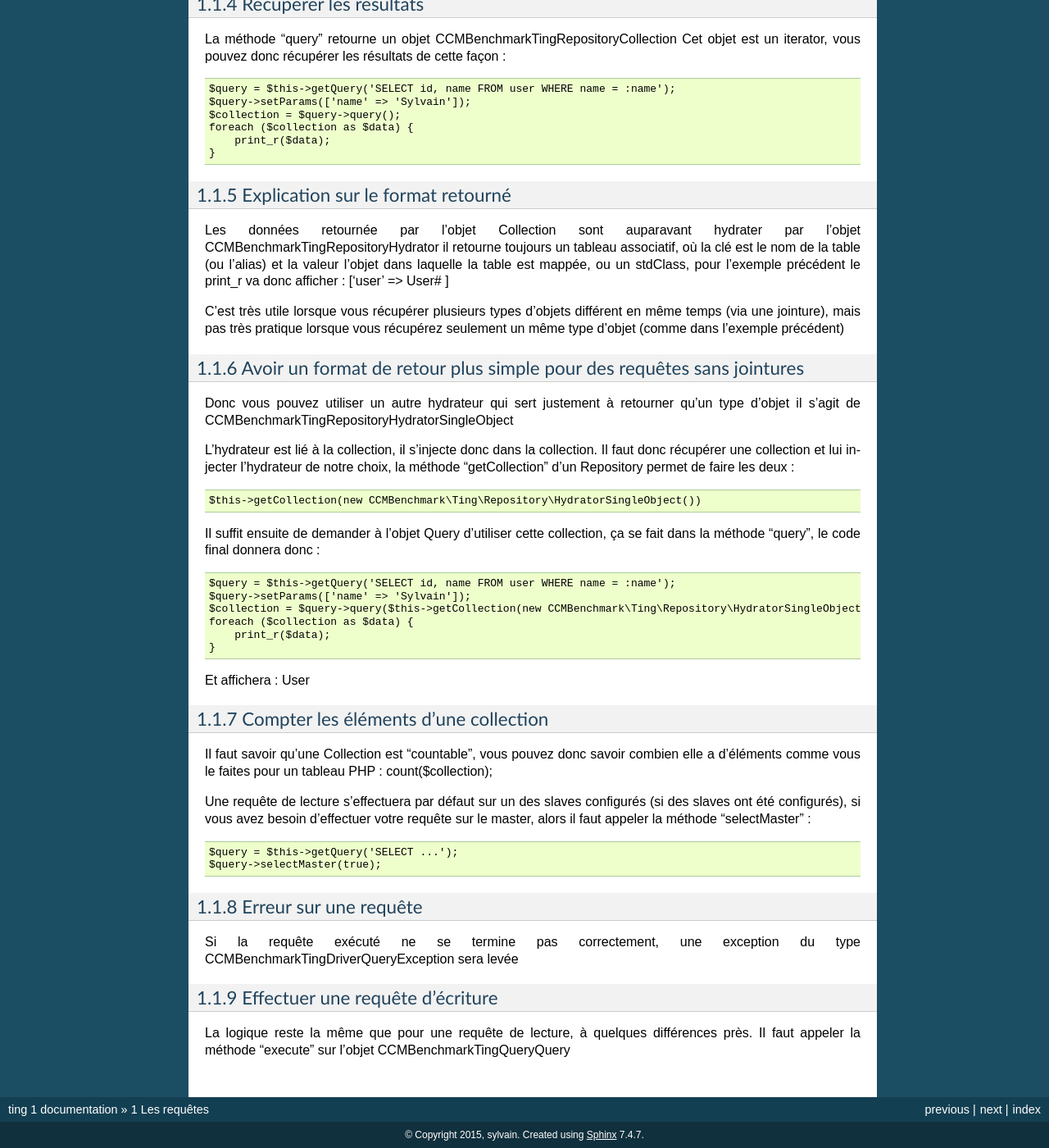
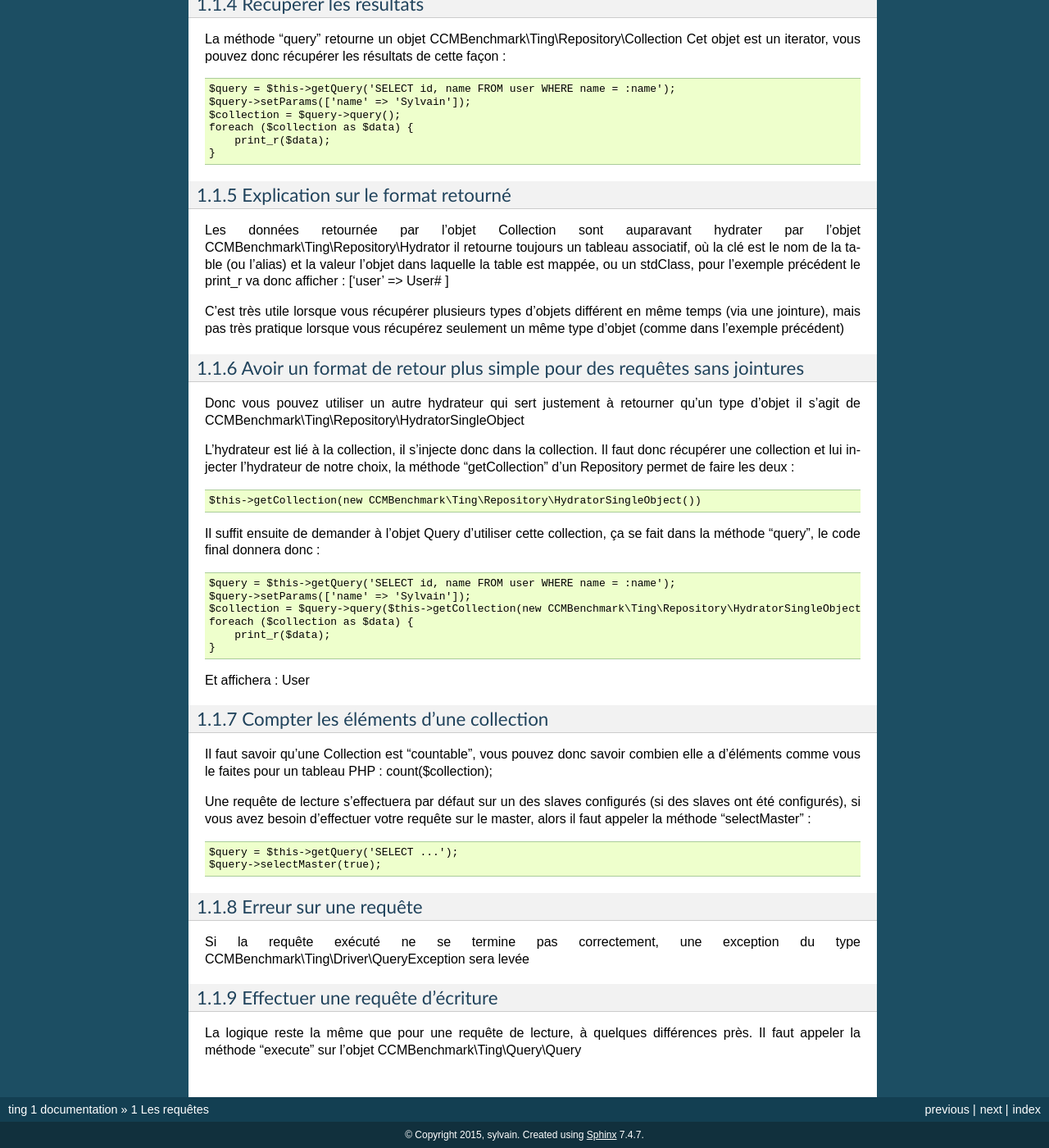
Before and after one commit to ccmbenchmark/ting_documentation, a Sphinx documentation site: the page built from app/Resources/doc/fr/source/query.rst, in a window 1280 px wide and 1400 px high, scrolled down 780 px. Shown: the whole window at 82% size. Built offline with Sphinx 7.4.7, drawn with Linux system fonts in a browser that asks for light colours; some of the changed text lies outside the part shown.

Commit message:
Correction sur les \

```diff
--- a/app/Resources/doc/fr/source/query.rst
+++ b/app/Resources/doc/fr/source/query.rst
@@ -12,7 +12,7 @@ Effectuer une requête de lecture
 
 L'objet Query
 ~~~~~~~~~~~~~
-Une requête s'effectue en récupérant l'objet CCMBenchmark\Ting\Query\Query
+Une requête s'effectue en récupérant l'objet CCMBenchmark\\Ting\\Query\\Query
 via le Repository.
 
 Pour se faire il suff-it d'appeler :
@@ -48,7 +48,7 @@ Pour retourner les données de lecture il faut utiliser la méthode "query" :
 Récupérer les résultats
 ~~~~~~~~~~~~~~~~~~~~~~~
 
-La méthode "query" retourne un objet CCMBenchmark\Ting\Repository\Collection
+La méthode "query" retourne un objet CCMBenchmark\\Ting\\Repository\\Collection
 Cet objet est un iterator, vous pouvez donc récupérer les résultats de cette façon :
 
 .. code-block:: php
@@ -65,7 +65,7 @@ Explication sur le format retourné
 ~~~~~~~~~~~~~~~~~~~~~~~~~~~~~~~~~~
 
 Les données retournée par l'objet Collection sont auparavant hydrater par l'objet
-CCMBenchmark\Ting\Repository\Hydrator il retourne toujours un tableau associatif, où la clé est le nom de la table (ou l'alias) et la valeur l'objet dans laquelle la table est mappée, ou un stdClass, pour l'exemple précédent le print_r va donc afficher :
+CCMBenchmark\\Ting\\Repository\\Hydrator il retourne toujours un tableau associatif, où la clé est le nom de la table (ou l'alias) et la valeur l'objet dans laquelle la table est mappée, ou un stdClass, pour l'exemple précédent le print_r va donc afficher :
 ['user' => User# ]
 
 C'est très utile lorsque vous récupérer plusieurs types d'objets différent en même temps (via une jointure), mais pas très pratique lorsque vous récupérez seulement un même type d'objet (comme dans l'exemple précédent)
@@ -74,7 +74,7 @@ C'est très utile lorsque vous récupérer plusieurs types d'objets différent e
 Avoir un format de retour plus simple pour des requêtes sans jointures
 ~~~~~~~~~~~~~~~~~~~~~~~~~~~~~~~~~~~~~~~~~~~~~~~~~~~~~~~~~~~~~~~~~~~~~~
 
-Donc vous pouvez utiliser un autre hydrateur qui sert justement à retourner qu'un type d'objet il s'agit de CCMBenchmark\Ting\Repository\HydratorSingleObject
+Donc vous pouvez utiliser un autre hydrateur qui sert justement à retourner qu'un type d'objet il s'agit de CCMBenchmark\\Ting\\Repository\\HydratorSingleObject
 
 L'hydrateur est lié à la collection, il s'injecte donc dans la collection.
 Il faut donc récupérer une collection et lui injecter l'hydrateur de notre choix, la méthode "getCollection" d'un Repository permet de faire les deux :
@@ -114,11 +114,11 @@ d'effectuer votre requête sur le master, alors il faut appeler la méthode "sel
 Erreur sur une requête
 ~~~~~~~~~~~~~~~~~~~~~~
 
-Si la requête exécuté ne se termine pas correctement, une exception du type CCMBenchmark\Ting\Driver\QueryException sera levée
+Si la requête exécuté ne se termine pas correctement, une exception du type CCMBenchmark\\Ting\\Driver\\QueryException sera levée
 
 
 Effectuer une requête d'écriture
 ~~~~~~~~~~~~~~~~~~~~~~~~~~~~~~~~
 
 La logique reste la même que pour une requête de lecture, à quelques différences près.
-Il faut appeler la méthode "execute" sur l'objet CCMBenchmark\Ting\Query\Query
+Il faut appeler la méthode "execute" sur l'objet CCMBenchmark\\Ting\\Query\\Query
--- a/app/Resources/doc/fr/source/repository.rst
+++ b/app/Resources/doc/fr/source/repository.rst
@@ -79,5 +79,5 @@ Vous pouvez injecter votre propre serializer :
     ]);
 
 Le type bool est considéré comme un type complexe, car la façon de le stocker en base est différent selon les sgbd :
-    - \CCMBenchmark\Ting\Driver\Pgsql\Serializer\Bool'
-    - \CCMBenchmark\Ting\Driver\Mysqli\Serializer\Bool'
+    - CCMBenchmark\\Ting\\Driver\\Pgsql\\Serializer\\Bool
+    - CCMBenchmark\\Ting\\Driver\\Mysqli\\Serializer\\Bool
```
